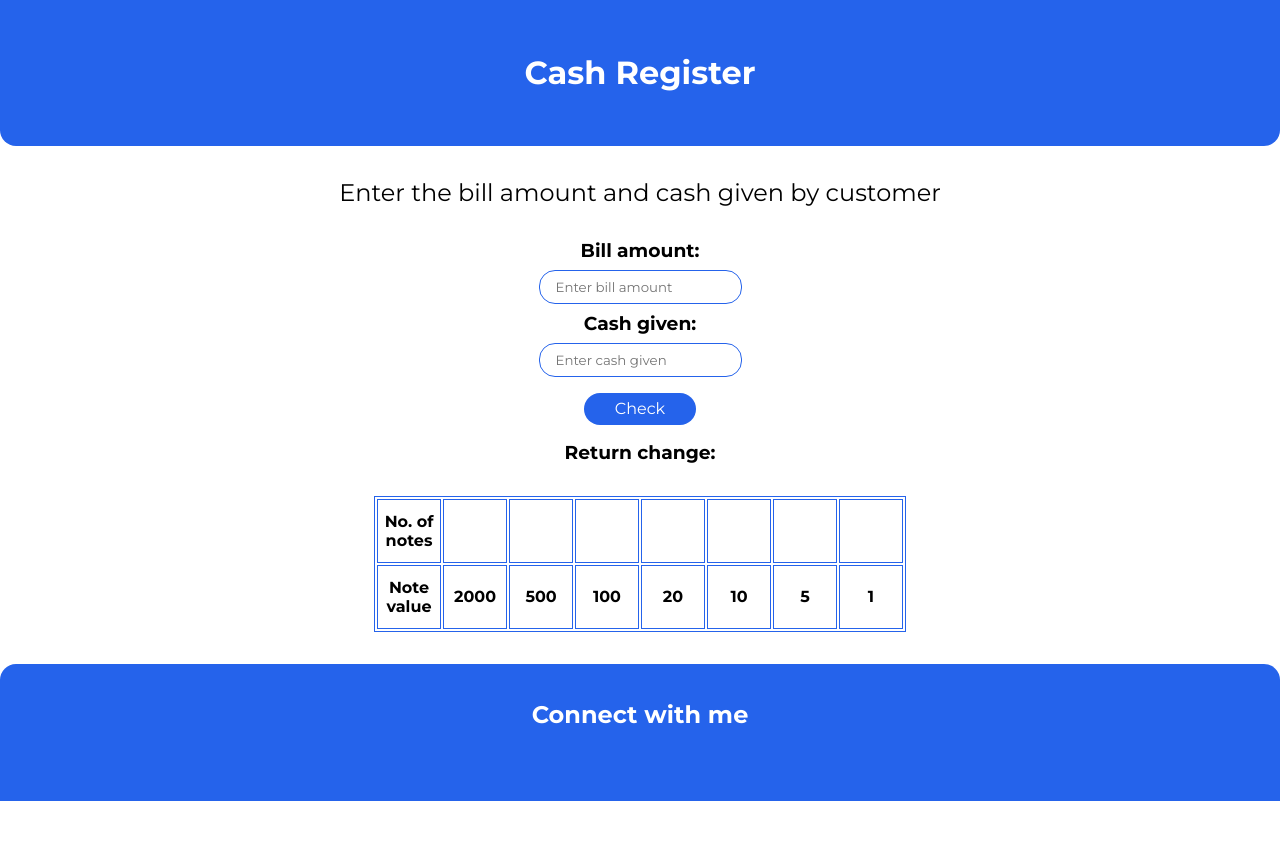
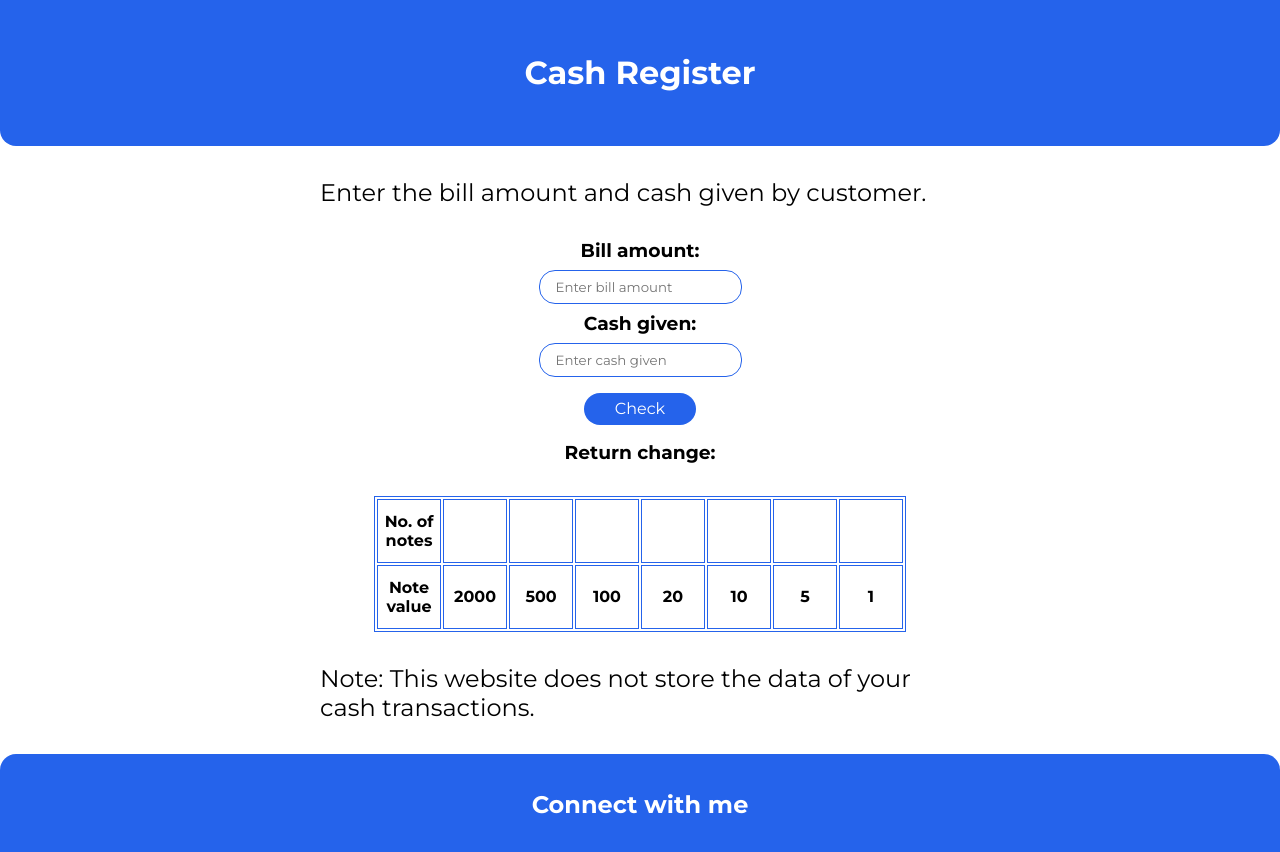
Before and after one commit to mohitdhatrak/cash-register-app, a plain HTML site: page index.html in a window 1280 px wide. Before the commit the page ends 801 px from the top, so only its background shows below. Drawn offline with Linux system fonts and the light colour scheme.

Commit message:
added note before footer

```diff
--- a/index.html
+++ b/index.html
@@ -13,7 +13,7 @@
         </header>
 
         <h2 class="description-line">
-            Enter the bill amount and cash given by customer
+            Enter the bill amount and cash given by customer.
         </h2>
 
         <h3 class="input-button-headings">Bill amount:</h3>
@@ -52,6 +52,11 @@
             </tr>
         </table>
 
+        <h2 class="closing-line">
+            Note: This website does not store the data of your cash
+            transactions.
+        </h2>
+
         <footer class="footer-container">
             <h2>Connect with me</h2>
             <div class="social-container">
--- a/styles.css
+++ b/styles.css
@@ -26,7 +26,8 @@ body {
     font-weight: 100;
     max-width: 80%;
     margin: 2rem auto;
-    text-align: center;
+    text-align: start;
+    width: 40rem;
 }
 
 .input-button-headings {
@@ -97,6 +98,16 @@ th {
     text-align: center;
     height: 4rem;
 }
+
+.closing-line {
+    display: block;
+    font-weight: 100;
+    max-width: 80%;
+    margin: 2rem auto;
+    text-align: start;
+    width: 40rem;
+}
+
 .footer-container {
     background-color: var(--primary-color);
     color: white;
```
